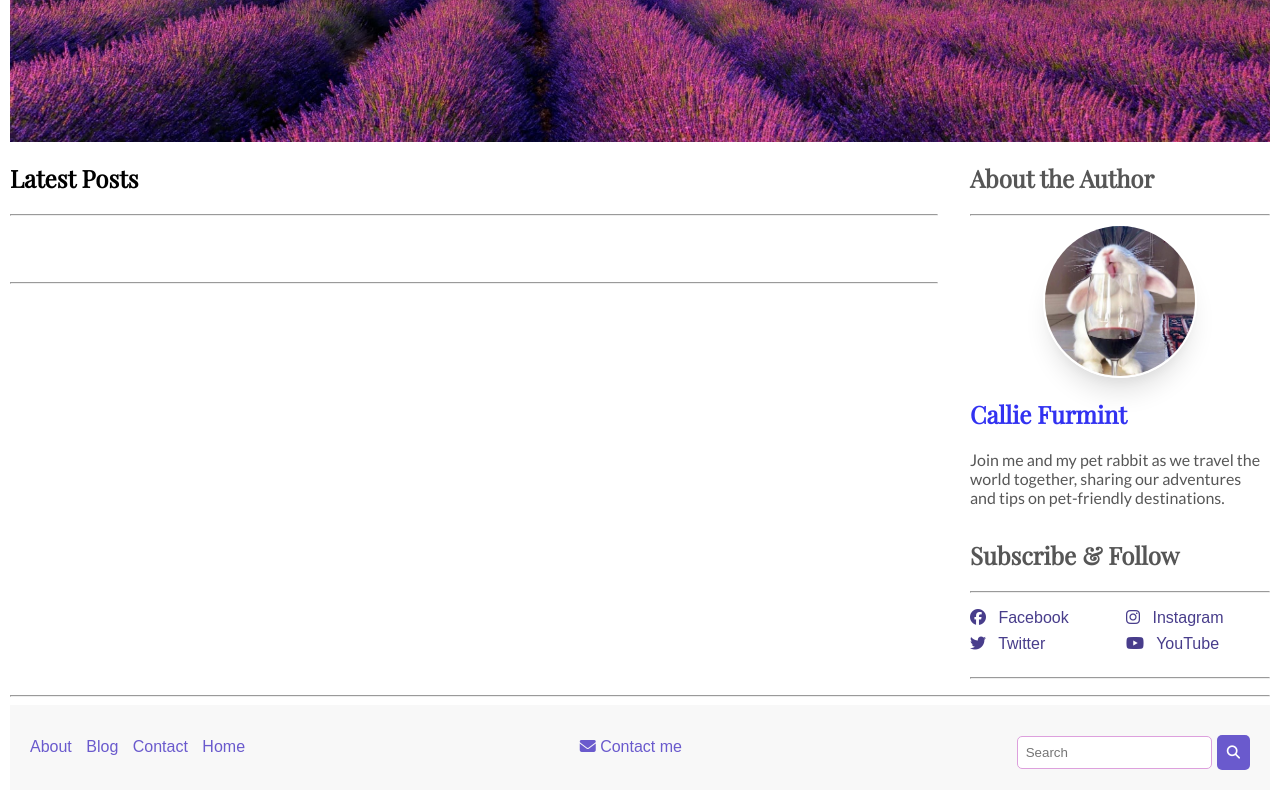
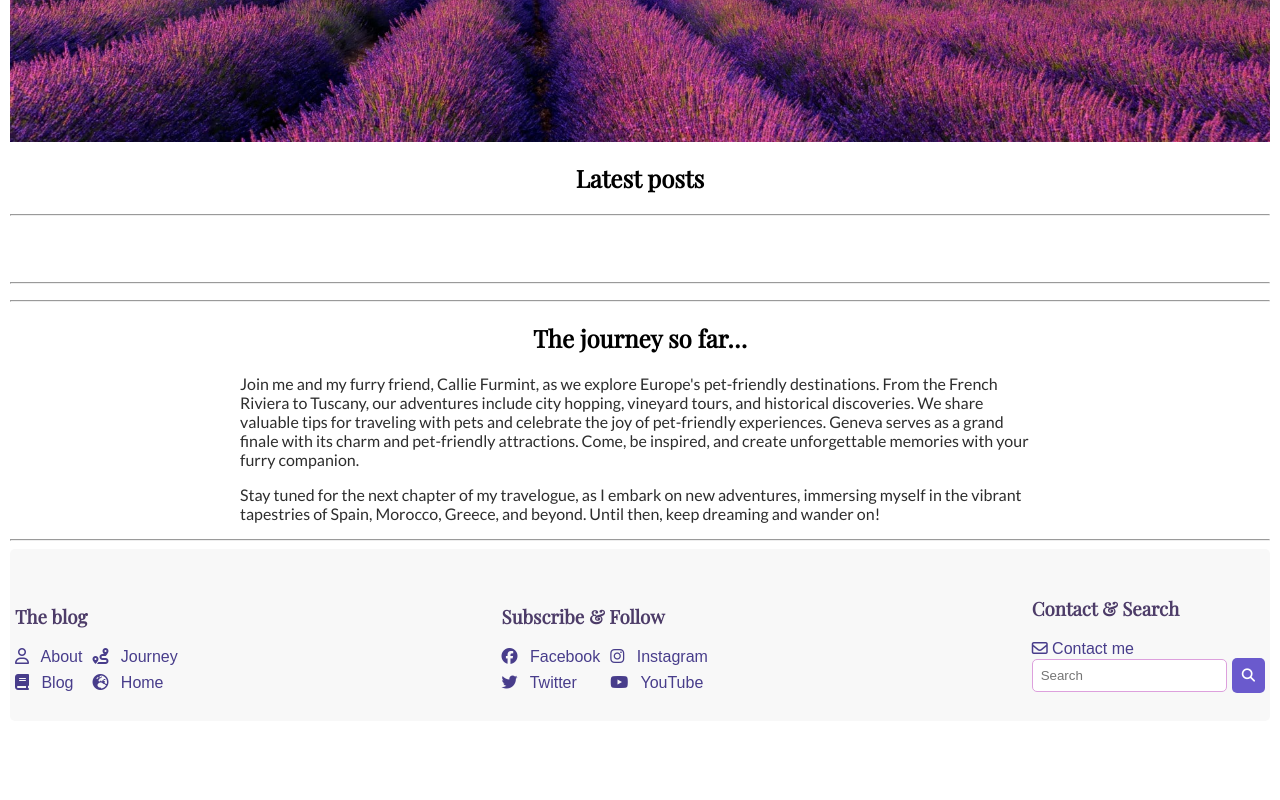
Before and after one commit to Noroff-FEU-Assignments/project-exam-1-Psijii, a plain HTML site: page index.html in a window 1280 px wide. Shown: the part 574-1374 px from the top of the page. After the commit the page ends 1305 px from the top, so only its background shows below. Drawn offline with nearby package versions, Linux system fonts and the light colour scheme; no server answers.

Commit message:
about page updated

```diff
--- a/index.html
+++ b/index.html
@@ -46,50 +46,53 @@
   <div id="gallery-container"></div>
   <section class="main-content">
     <div id="latest-posts-section">
-      <h2>Latest Posts</h2>
+      <h2>Latest posts</h2>
       <hr>
       <div id="latest-posts-container" class="post-grid"></div>
       <div id="pagination-container"></div>
       <hr>
       <div id="post-preview"></div>
-
-    </div>
-    <div class="author-info">
-      <h2>About the Author</h2>
-      <hr>
-      <img src="images/author.jpeg" alt="Author">
-      <h2><a href="about.html">Callie Furmint</a></h2>
-      <p>Join me and my pet rabbit as we travel the world together, sharing our adventures and tips on pet-friendly
-        destinations.</p>
-      <div class="social-media">
-        <h2>Subscribe & Follow</h2>
-        <hr>
-        <ul>
-          <div>
-            <li><a href="https://www.facebook.com/"><i class="fab fa-facebook"></i> Facebook</a></li>
-            <li><a href="https://twitter.com/"><i class="fab fa-twitter"></i> Twitter</a></li>
-          </div>
-          <div>
-            <li><a href="https://www.instagram.com/"><i class="fab fa-instagram"></i> Instagram</a></li>
-            <li><a href="https://www.youtube.com/"><i class="fab fa-youtube"></i> YouTube</a></li>
-          </div>
-        </ul>
-        <hr>
-      </div>
     </div>
   </section>
   <hr>
+<section class="journey-index">
+  <h2>The journey so far…</h2>
+  <p>Join me and my furry friend, Callie Furmint, as we explore Europe's pet-friendly destinations. From the French Riviera to Tuscany, our adventures include city hopping, vineyard tours, and historical discoveries. We share valuable tips for traveling with pets and celebrate the joy of pet-friendly experiences. Geneva serves as a grand finale with its charm and pet-friendly attractions. Come, be inspired, and create unforgettable memories with your furry companion.</p>
+<p>Stay tuned for the next chapter of my travelogue, as I embark on new adventures, immersing myself in the vibrant tapestries of Spain, Morocco, Greece, and beyond. Until then, keep dreaming and wander on!</p>
+</section>
+<hr>
   <footer>
-    <div class="left-links">
-      <a href="about.html">About</a>
-      <a href="blog.html">Blog</a>
-      <a href="contact.html">Contact</a>
-      <a href="index.html">Home</a>
+    <div clasS="left-links">
+    <div class="social-media">
+      <h3>The blog</h3>
+      <ul>
+        <div>
+          <li> <a href="about.html"><i class="fa-regular fa-user"></i> About</a></li>
+          <li><a href="blog.html"><i class="fa-solid fa-book"></i> Blog</a>
+          </div>
+        </li>
+        <div>
+          <li><a href="contact.html"><i class="fa-solid fa-route"></i> Journey</a></li>
+          <li><a href="index.html"><i class="fa-solid fa-earth-europe"></i> Home</a></li>
+        </div>
+      </ul>
+    </div></div>
+    <div class="social-media">
+      <h3>Subscribe & Follow</h3>
+      <ul>
+        <div>
+          <li><a href="https://www.facebook.com/"><i class="fa-brands fa-facebook"></i> Facebook</a></li>
+          <li><a href="https://twitter.com/"><i class="fa-brands fa-twitter"></i> Twitter</a></li>
+        </div>
+        <div>
+          <li><a href="https://www.instagram.com/"><i class="fa-brands fa-instagram"></i> Instagram</a></li>
+          <li><a href="https://www.youtube.com/"><i class="fa-brands fa-youtube"></i> YouTube</a></li>
+        </div>
+      </ul>
     </div>
     <div class="right-links">
-      <a href="contact.html"><i class="fas fa-envelope"></i> Contact me</a>
-
-    </div>
+      <h3>Contact & Search</h3>
+      <a href="contact.html"><i class="fa-regular fa-envelope"></i> Contact me</a>
     <div class="search-container"> <!---currently non-functional-->
       <input type="text" id="searchInput" placeholder="Search">
       <button><i class="fas fa-search"></i></button>
--- a/styles.css
+++ b/styles.css
@@ -20,9 +20,11 @@ a:hover {
 }
 p {
   color: #2d2d2d;
+  font-family: Lato;
 }
 
-h1 {
+h1, h2 {
+  text-align: center;
   font-family: Playfair Display;
 }
 
@@ -237,22 +239,10 @@ img {
 
 #latest-posts-section {
   flex: 1;
-  margin-right: 2rem;
   width: auto;
 }
 #latest-posts-section h2 {
-  font-family: Playfair Display;
-}
-
-/*author info blurb */
-.author-info {
-  width: 30%;
-  flex-basis: 300px;
-}
-
-.author-info p {
-  font-family: Lato;
-  opacity: 0.8;
+  text-align: center;
 }
 
 .author-info h2,
@@ -262,16 +252,7 @@ h3 {
   opacity: 0.8;
 }
 
-.author-info img {
-  width: 150px;
-  height: 150px;
-  object-fit: cover;
-  margin-bottom: 1rem;
-  border-radius: 50%;
-  display: block;
-  margin-left: auto;
-  margin-right: auto;
-}
+
 
 /*social media content */
 .social-media {
@@ -287,7 +268,7 @@ h3 {
 }
 
 .social-media ul div {
-  width: 48%;
+  width: 50;
 }
 
 .social-media li {
@@ -297,7 +278,7 @@ h3 {
 .social-media a {
   color: darkslateblue;
   text-decoration: none;
-  font-weight: 400;
+  font-weight: 200;
 }
 
 .social-media a:hover {
@@ -306,6 +287,14 @@ h3 {
 
 .social-media i {
   margin-right: 0.5rem;
+}
+
+.left-links {
+  display: flex;
+  flex-wrap: wrap;
+  justify-content: space-between;
+  list-style: none;
+  padding: 0;
 }
 
 /*contact form*/
@@ -357,10 +346,18 @@ button:hover {
   max-width: 800px;
   margin: 0 auto;
   padding: 20px;
+  display: flex;
 }
 
 .container-author img {
-  width: 300px;
+  max-width: 700px;
+  box-shadow: none !important;
+}
+
+@media (max-width: 768px) {
+.container-author img {
+  display: none;
+}
 }
 
 h1 {
@@ -379,13 +376,21 @@ h2 {
   justify-content: center;
   align-items: center;
   flex-direction: column;
-  width: 100% !important;
+  width: 800px !important;
   height: auto !important;
   margin-bottom: 20px;
   padding: 10px;
   font-family: Lato;
   font-size: 18px;
+  margin: auto;
 }
+
+@media (max-width: 768px) {
+  .post-preview-wrapper {
+  width: auto !important;
+}
+}
+
 
 .post-preview-wrapper button {
   width: 150px;
@@ -469,19 +474,29 @@ h2 {
   margin-bottom: 1rem;
 }
 
+.journey-index {
+  max-width: 800px;
+  margin: auto;
+}
+
 /*footer */
 
 footer {
   background-color: #f8f8f8;
-  padding: 20px;
+  padding: 5px;
   display: flex;
   flex-wrap: wrap;
   justify-content: space-between;
   align-items: center;
+  border-radius: 5px;
+}
+
+footer h3 {
+  color: #230e45;
 }
 
 footer a {
-  color: slateblue;
+  color: darkslateblue;
   text-decoration: none;
   margin-right: 10px;
   font-weight: 100;
@@ -498,7 +513,6 @@ footer a:hover {
 .search-container {
   display: flex;
   align-items: center;
-  margin-top: 10px;
 }
 
 .search-container input[type="text"] {
@@ -561,6 +575,23 @@ footer a:hover {
 #pagination-container button {
   width: 90px;
 }
+
+.mobile-show-author {
+  display:none;
+}
+
+@media only screen
+and (min-device-width: 320px)
+and (max-device-width: 480px) {
+.mobile-show-author {
+  display: inline;
+}
+.mobile-show-author img {
+  display: inline;
+  width: 300px;
+}
+}
+
 
 /* Responsive styles */
 @media (max-width: 768px) {
```
Also changed, not shown: about.html (+36 -12 lines), blog.html (+29 -8 lines), contact.html (+29 -8 lines), posts.html (+29 -8 lines), images/about_page.jpg (added).
